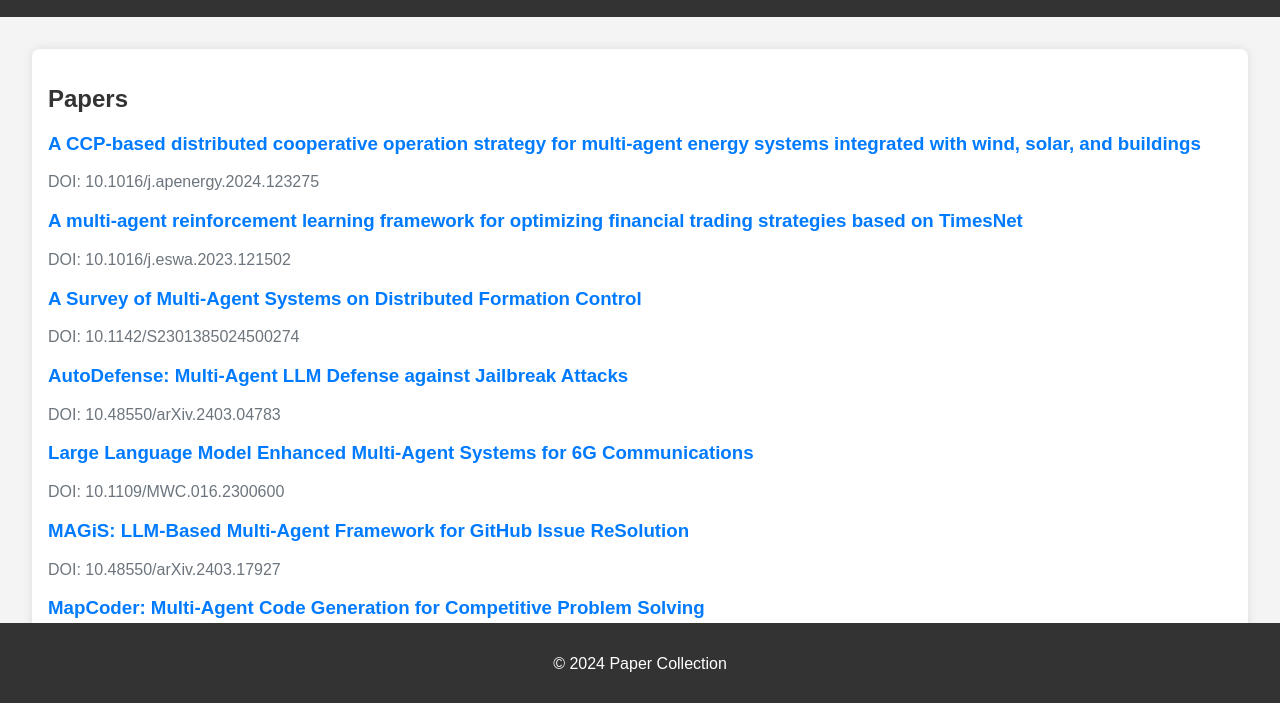
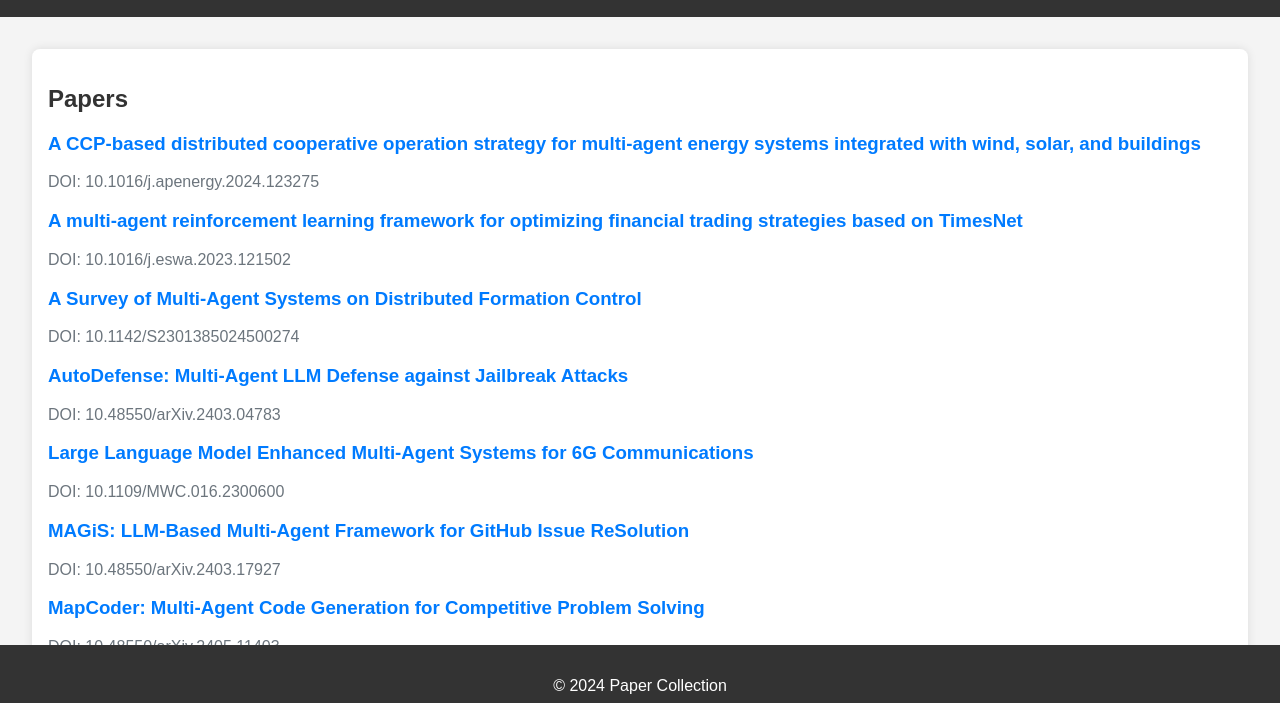
Before and after one commit to kokodayyyo/Research-Method3, a plain HTML site: page index.html in a window 1280 px wide. Shown: the part 95-798 px from the top of the page. Drawn offline with Linux system fonts and the light colour scheme; a script that the page names is missing.

Commit message:
Update styles.css

```diff
--- a/styles.css
+++ b/styles.css
@@ -1,3 +1,7 @@
+* {
+    box-sizing: border-box;
+}
+
 body {
     font-family: Arial, sans-serif;
     margin: 0;
@@ -14,6 +18,7 @@ header {
 
 main {
     padding: 2em;
+    margin-bottom: 60px; /* 根据实际情况调整页脚高度，避免内容被页脚遮挡 */
 }
 
 section {
@@ -62,4 +67,5 @@ footer {
     position: fixed;
     width: 100%;
     bottom: 0;
+    height: 60px; /* 根据实际情况设置合适的高度 */
 }
```
